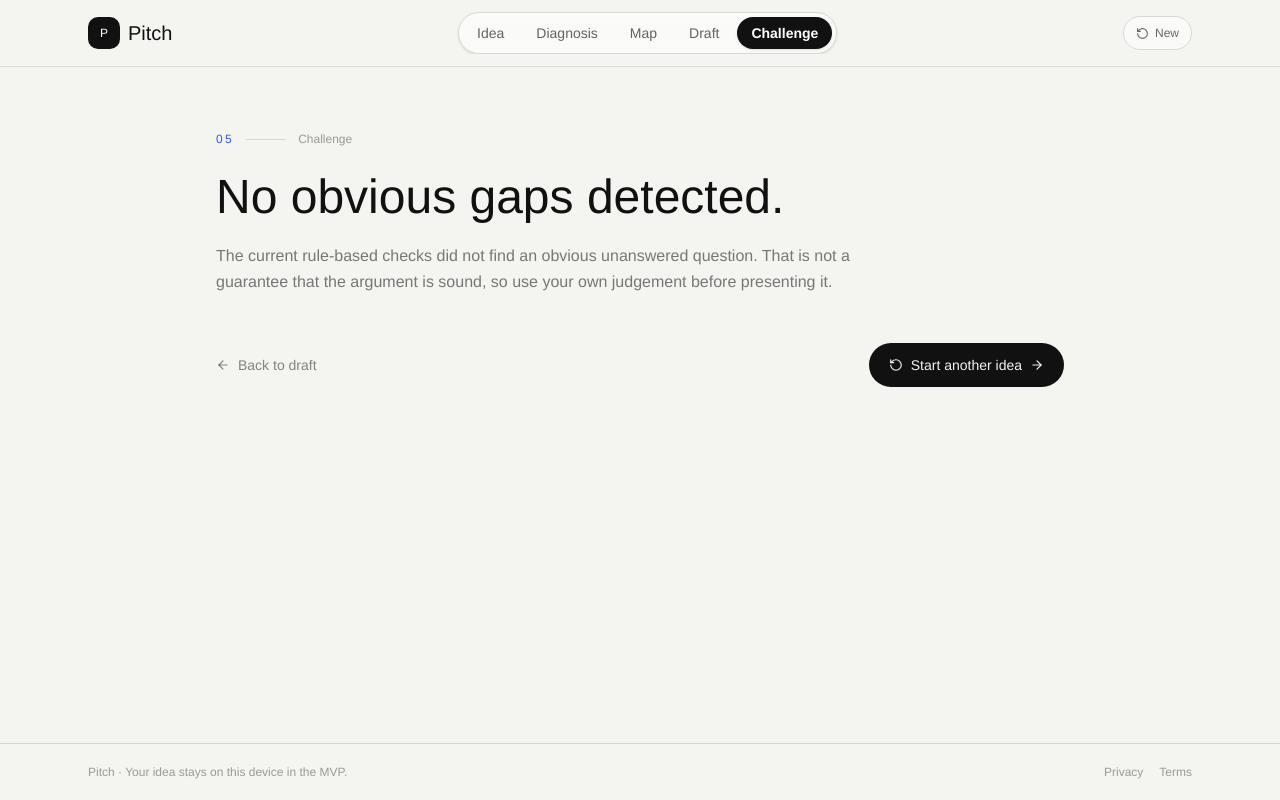
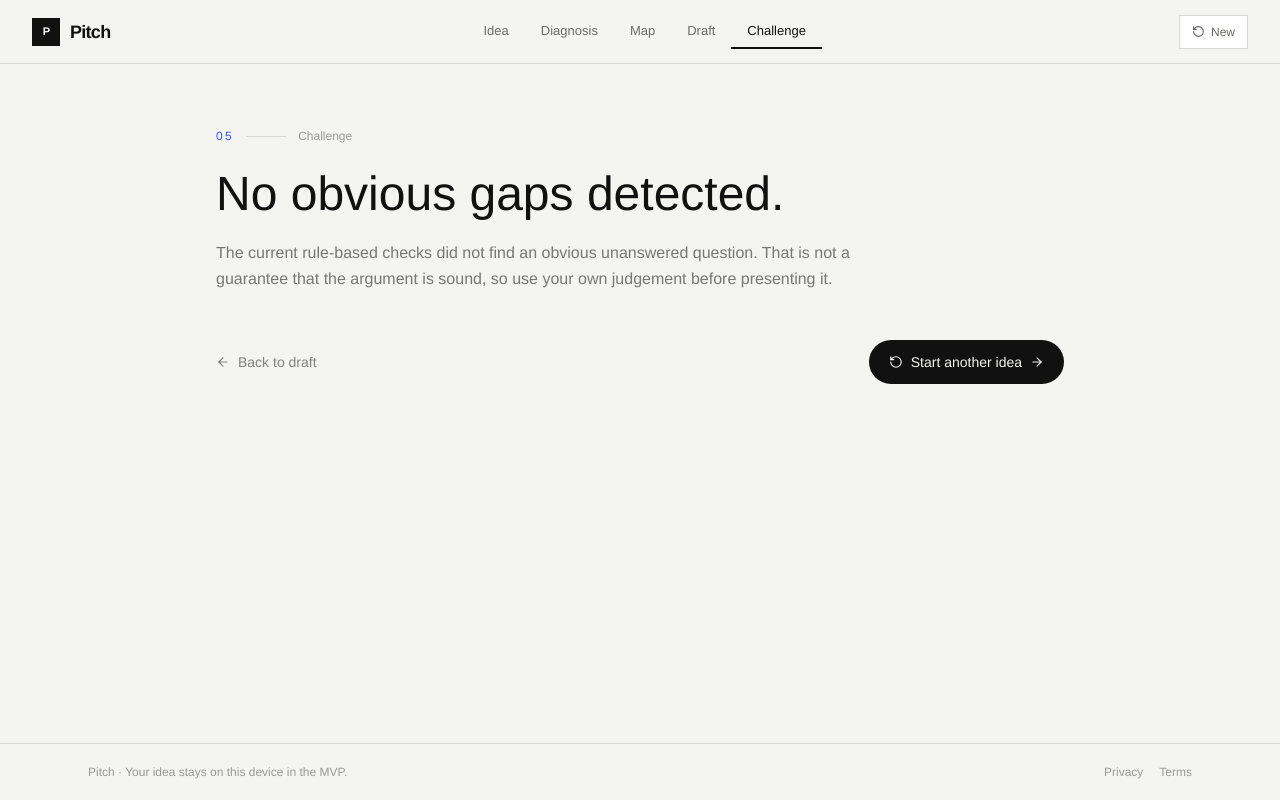
Before and after one commit to Wuraola-Adebisi/Pitch, a React (Vite) app: page /app/challenge in a window 1280 px wide. Built offline with nearby package versions, Linux system fonts and the light colour scheme.

Commit message:
Redesign Pitch visual system and core screens

```diff
--- a/src/components/Header.tsx
+++ b/src/components/Header.tsx
@@ -16,14 +16,14 @@ export default function Header() {
   const activeIndex = Math.max(0, steps.findIndex((s) => s.path === pathname))
 
   return (
-    <header className="sticky top-0 z-40 border-b border-line/80 bg-paper/80 backdrop-blur-xl">
-      <div className="mx-auto flex max-w-6xl items-center gap-3 px-4 py-3 sm:px-6">
-        <Link to="/" className="flex shrink-0 items-center gap-2 font-display text-xl">
-          <span className="flex h-8 w-8 items-center justify-center rounded-[10px] bg-ink text-xs text-white">P</span>
-          Pitch
+    <header className="sticky top-0 z-40 border-b border-line bg-paper/95 backdrop-blur-md">
+      <div className="mx-auto flex max-w-7xl items-center gap-5 px-5 py-3.5 sm:px-8">
+        <Link to="/" className="flex shrink-0 items-center gap-2.5 font-display text-lg font-bold tracking-[-0.04em]">
+          <span className="flex h-7 w-7 items-center justify-center bg-ink text-[11px] font-bold text-white">P</span>
+          <span className="hidden sm:inline">Pitch</span>
         </Link>
         <nav className="flex flex-1 justify-center overflow-x-auto" aria-label="Pitch workflow">
-          <div className="flex min-w-max items-center gap-1 rounded-full border border-line bg-white/55 p-1 shadow-sm backdrop-blur">
+          <div className="flex min-w-max items-center gap-0">
             {steps.map((s, i) => {
               const active = pathname === s.path
               const completed = i < activeIndex
@@ -32,14 +32,9 @@ export default function Header() {
                   key={s.path}
                   to={s.path}
                   aria-current={active ? 'step' : undefined}
-                  className={
-                    'rounded-full px-3 py-1.5 text-xs transition sm:px-3.5 sm:text-sm ' +
-                    (active
-                      ? 'bg-ink font-semibold text-white shadow-sm'
-                      : completed
-                        ? 'text-ink/65 hover:bg-mint/60'
-                        : 'text-ink/35 hover:bg-ink/5 hover:text-ink')
-                  }
+                  className={'border-b-2 px-3 py-2 text-xs font-medium transition-colors sm:px-4 sm:text-[13px] ' + (
+                    active ? 'border-ink text-ink' : completed ? 'border-transparent text-ink/60 hover:text-ink' : 'border-transparent text-ink/30 hover:text-ink'
+                  )}
                 >
                   {s.label}
                 </Link>
@@ -49,13 +44,10 @@ export default function Header() {
         </nav>
         <button
           type="button"
-          onClick={() => {
-            if (window.confirm('Start a new idea? Your current pitch will be cleared.')) reset()
-          }}
-          className="hidden shrink-0 items-center gap-1.5 rounded-full border border-line bg-white/50 px-3 py-2 text-xs text-muted transition hover:border-ink/20 hover:text-ink sm:inline-flex"
+          onClick={() => { if (window.confirm('Start a new idea? Your current pitch will be cleared.')) reset() }}
+          className="hidden shrink-0 items-center gap-1.5 border border-line bg-card px-3 py-2 text-xs font-medium text-muted transition-colors hover:border-ink hover:text-ink sm:inline-flex"
         >
-          <RotateCcw size={13} />
-          New
+          <RotateCcw size={13} /> New
         </button>
       </div>
     </header>
```
